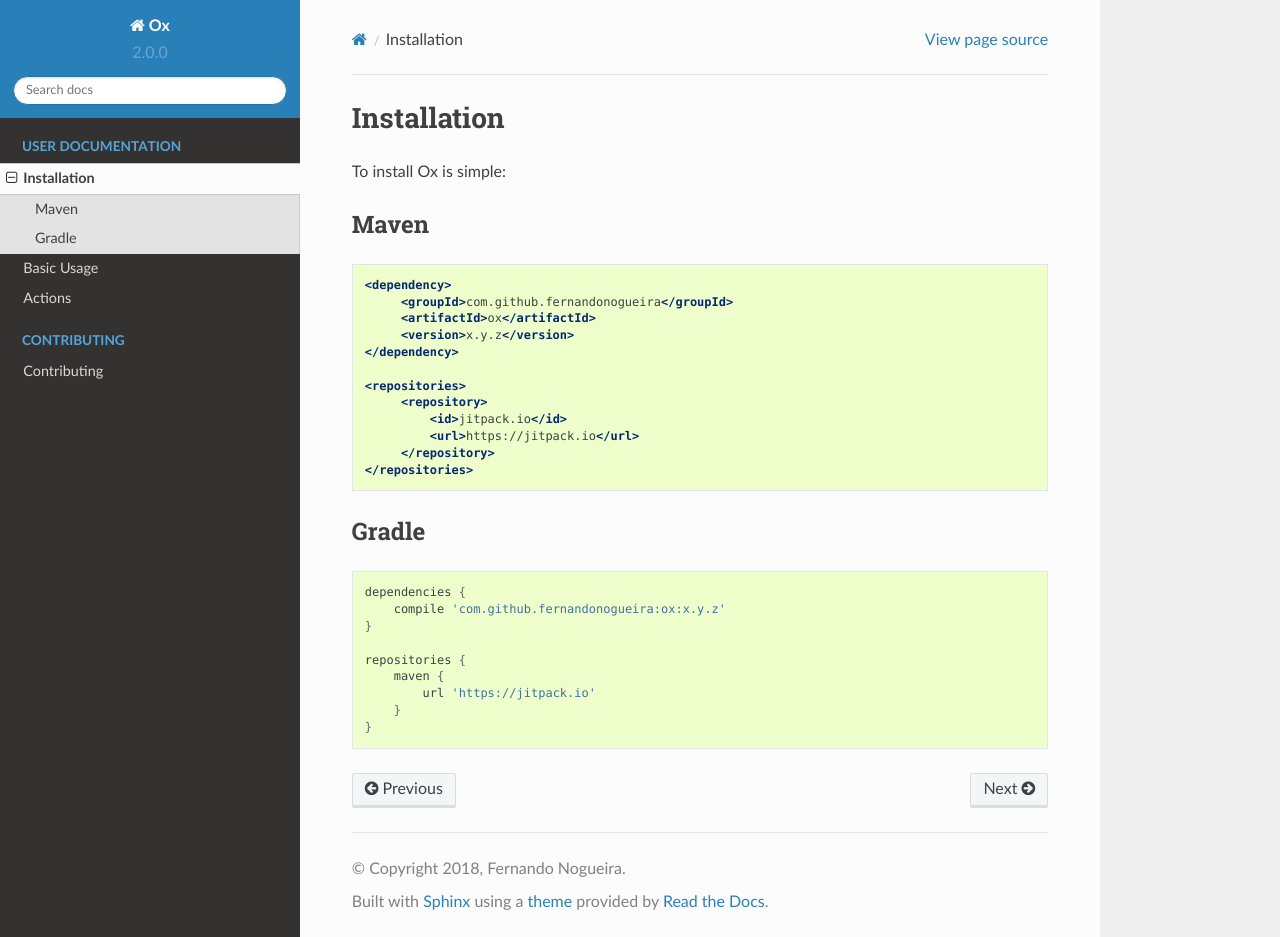
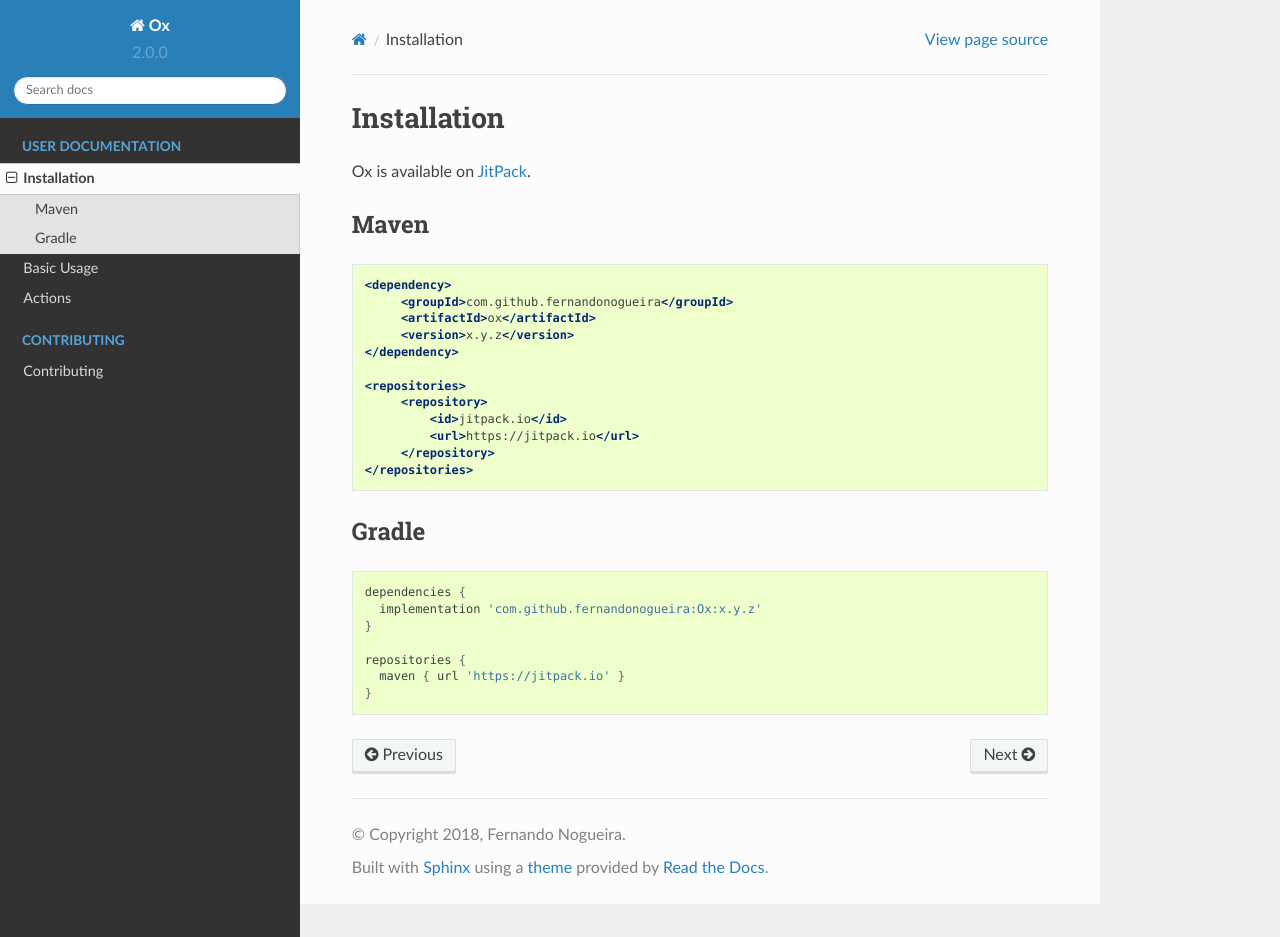
Before and after one commit to fernandonogueira/Ox, a Sphinx documentation site: the page built from docs/installation.rst, in a window 1280 px wide and 937 px high. Built offline with Sphinx 7.4.7 and the Read the Docs theme 2.0.0, drawn with Linux system fonts in a browser that asks for light colours.

Commit message:
docs: update the readthedocs instructions (#22)

```diff
--- a/docs/basic_usage.rst
+++ b/docs/basic_usage.rst
@@ -4,7 +4,7 @@ Basic Usage
 Prerequisites
 -------------
 
-Ox requires Java 7+ and Mongo Java Driver
+Ox requires Java 17+ and Mongo Java Driver
 
 Usage
 -----
@@ -53,7 +53,7 @@ Usage
 
     @Bean
     @Autowired
-    public Ox init(Mongo mongo) {
+    public Ox init(MongoClient mongo) {
 
         Ox ox = Ox.setUp(mongo, "your.application.package.configs.OxConfig", "yourDatabaseName");
         ox.up();
--- a/docs/index.rst
+++ b/docs/index.rst
@@ -8,7 +8,7 @@ Ox |version| Manual
 .. admonition:: Ox |version| Released
 
    Ox |version| is now available.
-      For new features in Ox |version|, see https://github.com/fernandonogueira/Ox/releases
+      To check out what's new in Ox |version|, see https://github.com/fernandonogueira/Ox/releases
 
 
 Welcome to the Ox |version| Manual! **Ox** is an open-source MongoDB database migration tool.
--- a/docs/installation.rst
+++ b/docs/installation.rst
@@ -3,7 +3,7 @@
 Installation
 ============
 
-To install Ox is simple:
+Ox is available on `JitPack <https://jitpack.io>`_.
 
 Maven
 -----
@@ -30,11 +30,9 @@ Gradle
 .. code-block:: groovy
 
    dependencies {
-       compile 'com.github.fernandonogueira:ox:x.y.z'
+     implementation 'com.github.fernandonogueira:Ox:x.y.z'
    }
 
    repositories {
-       maven {
-           url 'https://jitpack.io'
-       }
+     maven { url 'https://jitpack.io' }
    }
```
